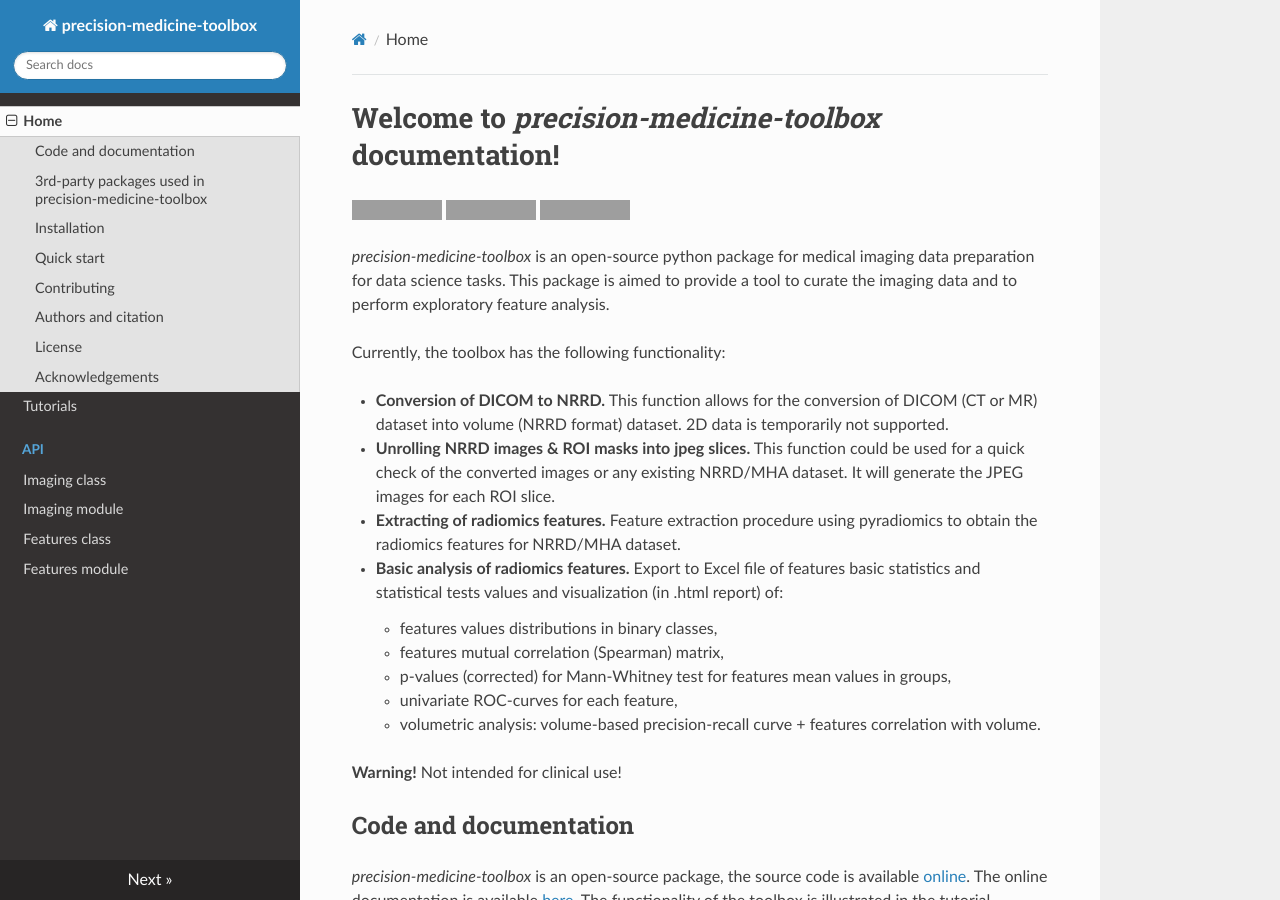
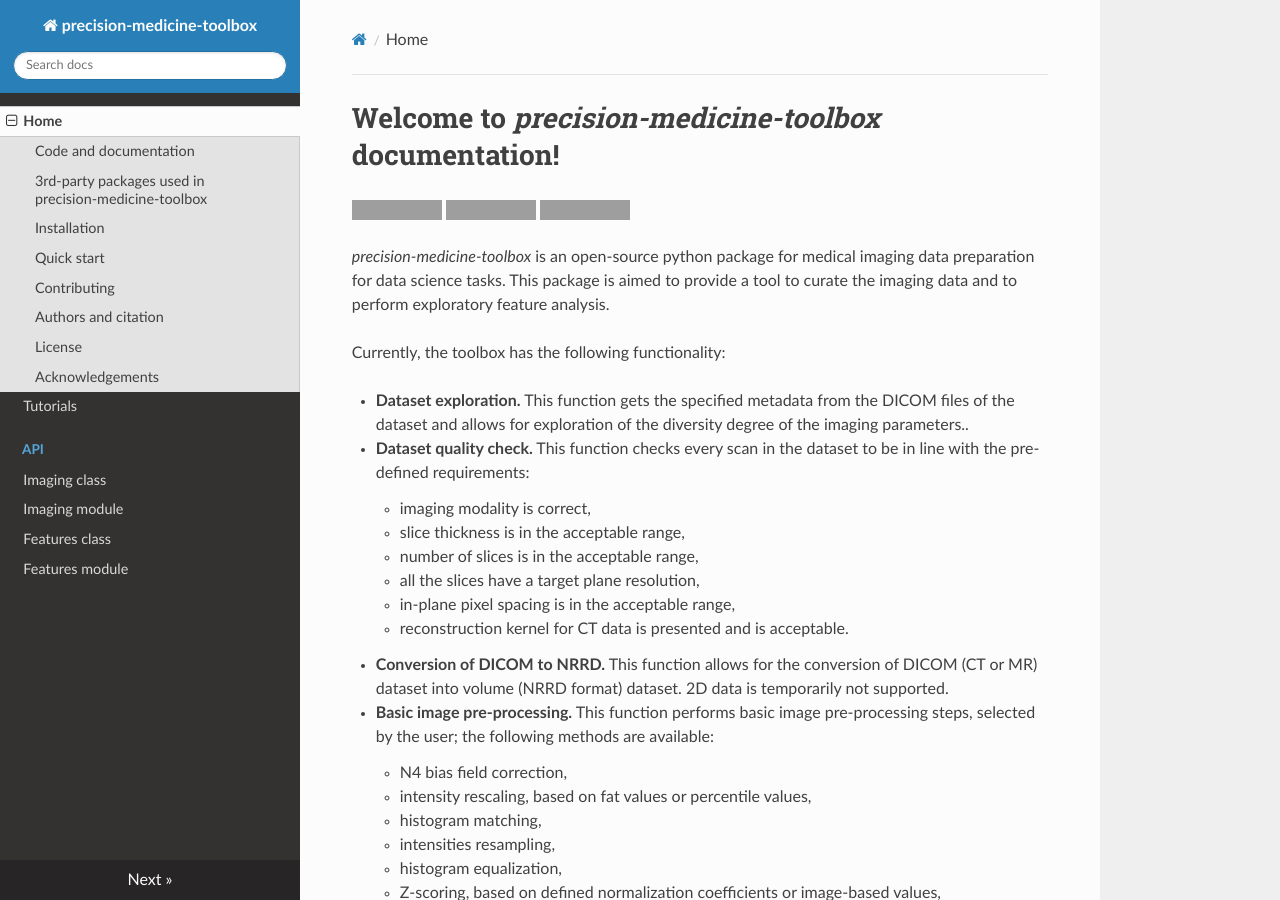
Before and after one commit to primakov/precision-medicine-toolbox, an MkDocs documentation site: the page built from docs/index.md, in a window 1280 px wide and 900 px high. Built offline with MkDocs 1.6.1, drawn with Linux system fonts in a browser that asks for light colours; nearby versions of some CDN libraries; grey boxes are pictures that could not be loaded.

Commit message:
docs updated

```diff
--- a/docs/index.md
+++ b/docs/index.md
@@ -1,5 +1,5 @@
 # Welcome to *precision-medicine-toolbox* documentation!
-[![License](https://img.shields.io/github/license/precision-medicine-um/precision_medicine_toolbox)](https://opensource.org/licenses/BSD-3-Clause)
+[![License](https://img.shields.io/github/license/primakov/precision-medicine-toolbox)](https://opensource.org/licenses/BSD-3-Clause)
 [![Documentation Status](https://readthedocs.org/projects/precision-medicine-toolbox/badge/?version=latest)](https://precision-medicine-toolbox.readthedocs.io/en/latest/?badge=latest)
 [![CodeFactor](https://www.codefactor.io/repository/github/primakov/precision-medicine-toolbox/badge)](https://www.codefactor.io/repository/github/primakov/precision-medicine-toolbox)
 
@@ -8,7 +8,23 @@ This package is aimed to provide a tool to curate the imaging data and to perfor
 
 Currently, the toolbox has the following functionality:
 
+* **Dataset exploration.** This function gets the specified metadata from the DICOM files of the dataset and allows for exploration of the diversity degree of the imaging parameters..
+* **Dataset quality check.** This function checks every scan in the dataset to be in line with the pre-defined requirements:
+    * imaging modality is correct,
+    * slice thickness is in the acceptable range,
+    * number of slices is in the acceptable range,
+    * all the slices have a target plane resolution,
+    * in-plane pixel spacing is in the acceptable range,
+    * reconstruction kernel for CT data is presented and is acceptable.
 * **Conversion of DICOM to NRRD.** This function allows for the conversion of DICOM (CT or MR) dataset into volume (NRRD format) dataset. 2D data is temporarily not supported.
+* **Basic image pre-processing.** This function performs basic image pre-processing steps, selected by the user; the following methods are available:
+    * N4 bias field correction,
+    * intensity rescaling, based on fat values or percentile values,
+    * histogram matching,
+    * intensities resampling,
+    * histogram equalization,
+    * Z-scoring, based on defined normalization coefficients or image-based values,
+    * image reshaping.
 * **Unrolling NRRD images & ROI masks into jpeg slices.** This function could be used for a quick check of the converted images or any existing NRRD/MHA dataset. It will generate the JPEG images for each ROI slice.
 * **Extracting of radiomics features.** Feature extraction procedure using pyradiomics to obtain the radiomics features for NRRD/MHA dataset.
 * **Basic analysis of radiomics features.** Export to Excel file of features basic statistics and statistical tests values and visualization (in .html report) of:
@@ -69,7 +85,7 @@ Initial and main developers:
 Also you can see the list of the [contributors](https://github.com/primakov/precision-medicine-toolbox/graphs/contributors).
 ## License
 This project is licensed under the BSD-3-Clause License
-(see the [LICENSE](https://github.com/precision-medicine-um/precision_medicine_toolbox/blob/master/LICENSE) for the details).
+(see the [LICENSE](https://github.com/primakov/precision-medicine-toolbox/blob/master/LICENSE) for the details).
 ## Acknowledgements
 The Precision Medicine department colleagues for their support and feedback.
 PyRadiomics for a reliable open-source tool for features extraction.
```
Also changed, not shown: README.md (+18 -2 lines), docs/tool_box.md (+2 -0 lines), docs/tutorials.md (+2 -2 lines), tool_box.py (+8 -8 lines).
